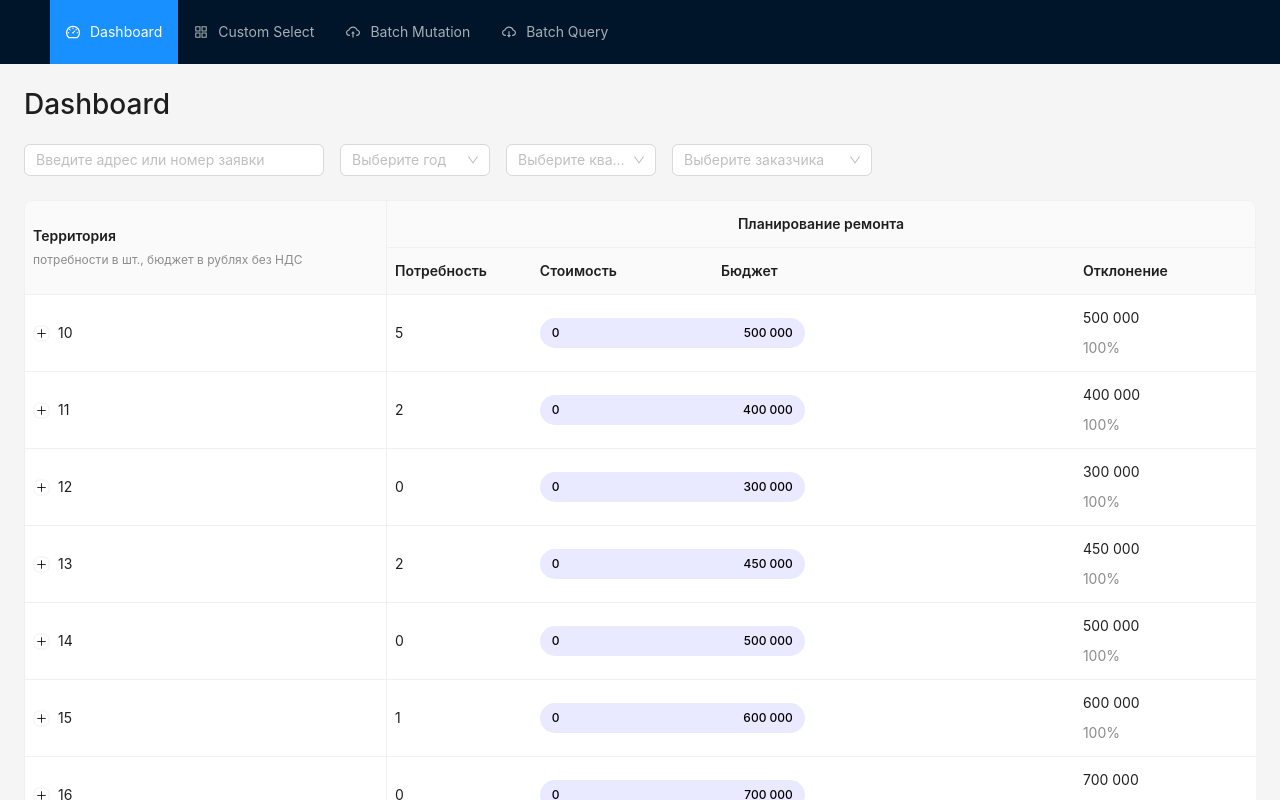
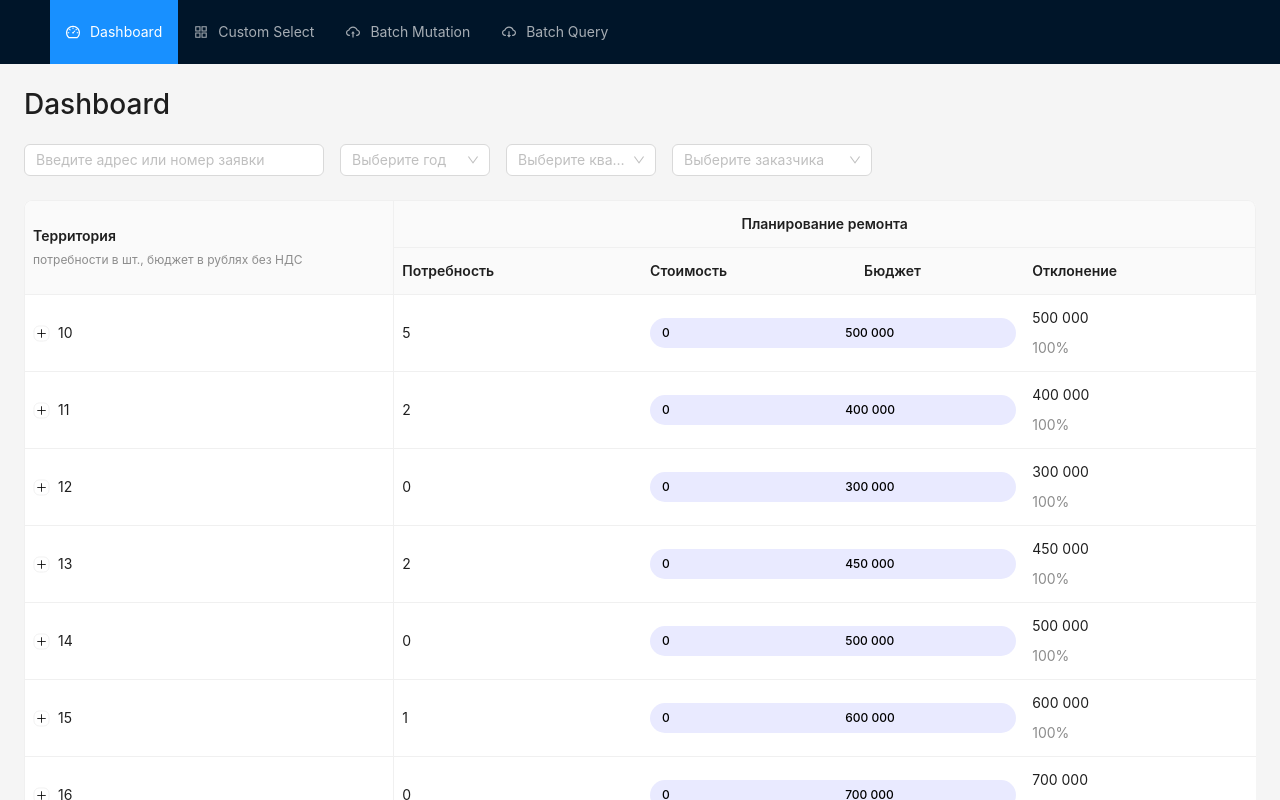
Before and after one commit to mushkovskiy/antd-design, a React (Vite) app: page /dashboard in a window 1280 px wide. Shown: the top 800 px of the page. Built offline with nearby package versions, Linux system fonts and the light colour scheme.

Commit message:
Update table width

```diff
--- a/src/components/BudgetProgressBar.tsx
+++ b/src/components/BudgetProgressBar.tsx
@@ -35,15 +35,14 @@ export const BudgetProgressBar: React.FC<BudgetProgressBarProps> = ({
   return (
     <div
       style={{
-        display: "flex",
+        display: "grid",
+        gridTemplateColumns: "1fr 1fr",
         alignItems: "center",
-        justifyContent: "space-between",
-        width: "265px",
+        width: "100%",
         height: "30px",
         borderRadius: "16px",
         backgroundColor:
           typeof barColor === "string" ? barColor : barColor.empty,
-        padding: "0 12px",
         position: "relative",
         overflow: "hidden",
       }}
@@ -64,7 +63,7 @@ export const BudgetProgressBar: React.FC<BudgetProgressBarProps> = ({
         />
       )}
 
-      {/* Cost value (left) */}
+      {/* Cost value (left column) */}
       <span
         style={{
           position: "relative",
@@ -72,12 +71,13 @@ export const BudgetProgressBar: React.FC<BudgetProgressBarProps> = ({
           fontSize: "12px",
           fontWeight: 500,
           color: "#000",
+          paddingLeft: "12px",
         }}
       >
         {formatNumber(cost)}
       </span>
 
-      {/* Budget value (right) */}
+      {/* Budget value (right column) */}
       <span
         style={{
           position: "relative",
@@ -85,6 +85,7 @@ export const BudgetProgressBar: React.FC<BudgetProgressBarProps> = ({
           fontSize: "12px",
           fontWeight: 500,
           color: "#000",
+          paddingLeft: "12px",
         }}
       >
         {formatNumber(budget)}
--- a/src/pages/Dashboard.tsx
+++ b/src/pages/Dashboard.tsx
@@ -193,13 +193,11 @@ const Dashboard: React.FC = () => {
       const gosbRows: TableRow[] = territory.aptrBudgetGosbs.map((gosb) => {
         const gosbRequirements = calculateRequirementsRecursive(
           undefined,
-          gosb.aptrBudgetObjects,
-          gosb.aptrProjects
+          gosb.aptrBudgetObjects
         );
         const gosbCost = calculateCostRecursive(
           undefined,
-          gosb.aptrBudgetObjects,
-          gosb.aptrProjects
+          gosb.aptrBudgetObjects
         );
         const gosbBudget = Number(gosb.planBidget);
         const gosbDeviation = gosbBudget - gosbCost;
@@ -308,7 +306,7 @@ const Dashboard: React.FC = () => {
       ),
       dataIndex: "name",
       key: "name",
-      width: 300,
+      width: '30%',
       render: (text: string, record: TableRow) => {
         if (record.isProject) {
           return (
@@ -334,7 +332,6 @@ const Dashboard: React.FC = () => {
           title: "Потребность",
           dataIndex: "requirements",
           key: "requirements",
-          width: 120,
           render: (value: number, record: TableRow) => (
             <span style={{ fontWeight: record.isSummary ? 600 : 400 }}>
               {value}
@@ -345,7 +342,6 @@ const Dashboard: React.FC = () => {
           title: "Стоимость",
           dataIndex: "cost",
           key: "cost",
-          width: 150,
           onCell: (record: TableRow) => {
             // For project rows, show only cost value in one cell
             if (record.isProject) {
@@ -369,8 +365,8 @@ const Dashboard: React.FC = () => {
         },
         {
           title: "Бюджет",
+
           key: "budget",
-          width: 300,
           onCell: (record: TableRow) => {
             // For project rows, hide this column (no budget/deviation)
             if (record.isProject) {
@@ -384,7 +380,6 @@ const Dashboard: React.FC = () => {
         {
           title: "Отклонение",
           key: "deviation",
-          width: 150,
           render: (_: unknown, record: TableRow) => {
             if (record.isProject) {
               return null;
@@ -411,6 +406,7 @@ const Dashboard: React.FC = () => {
           },
         },
       ],
+      width: '70%',
     },
   ];
 
```
